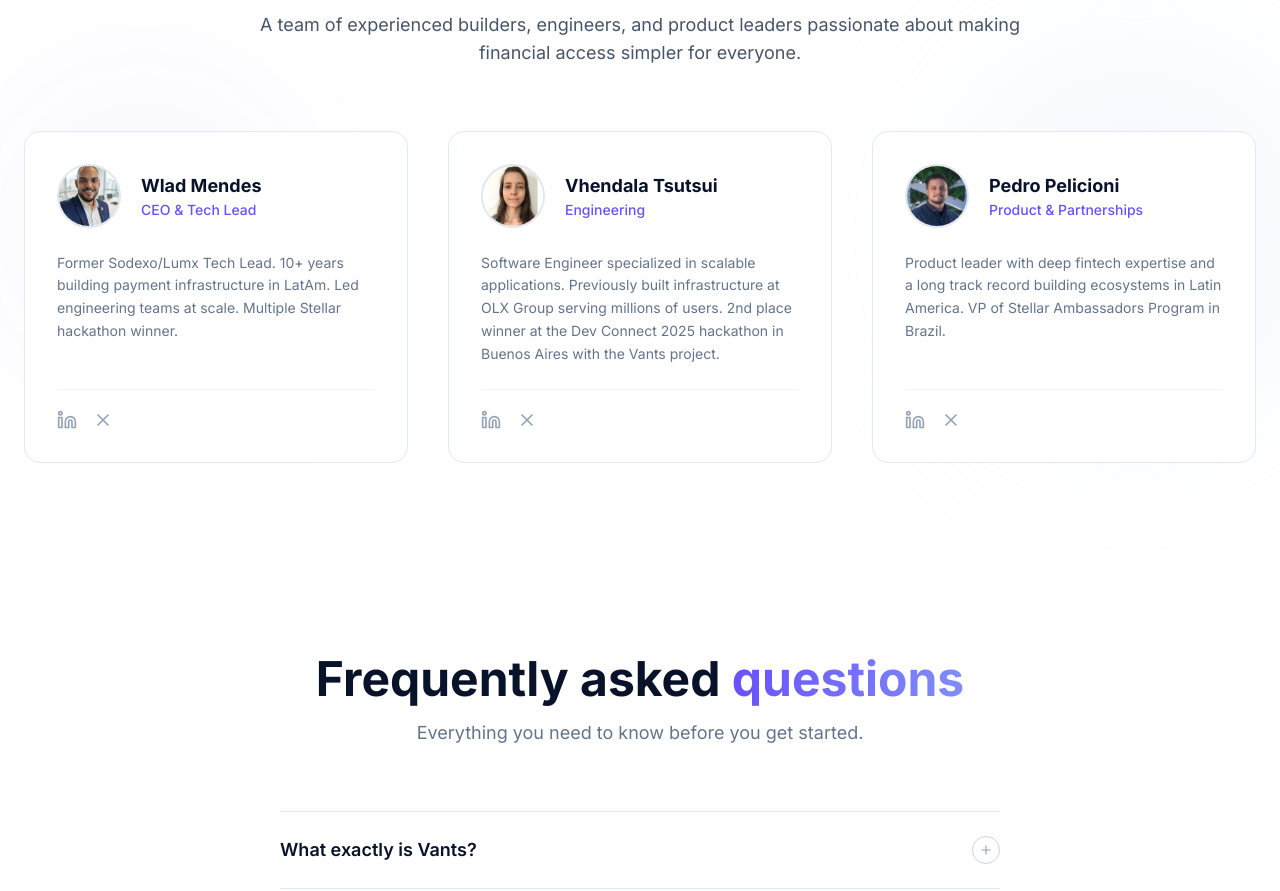
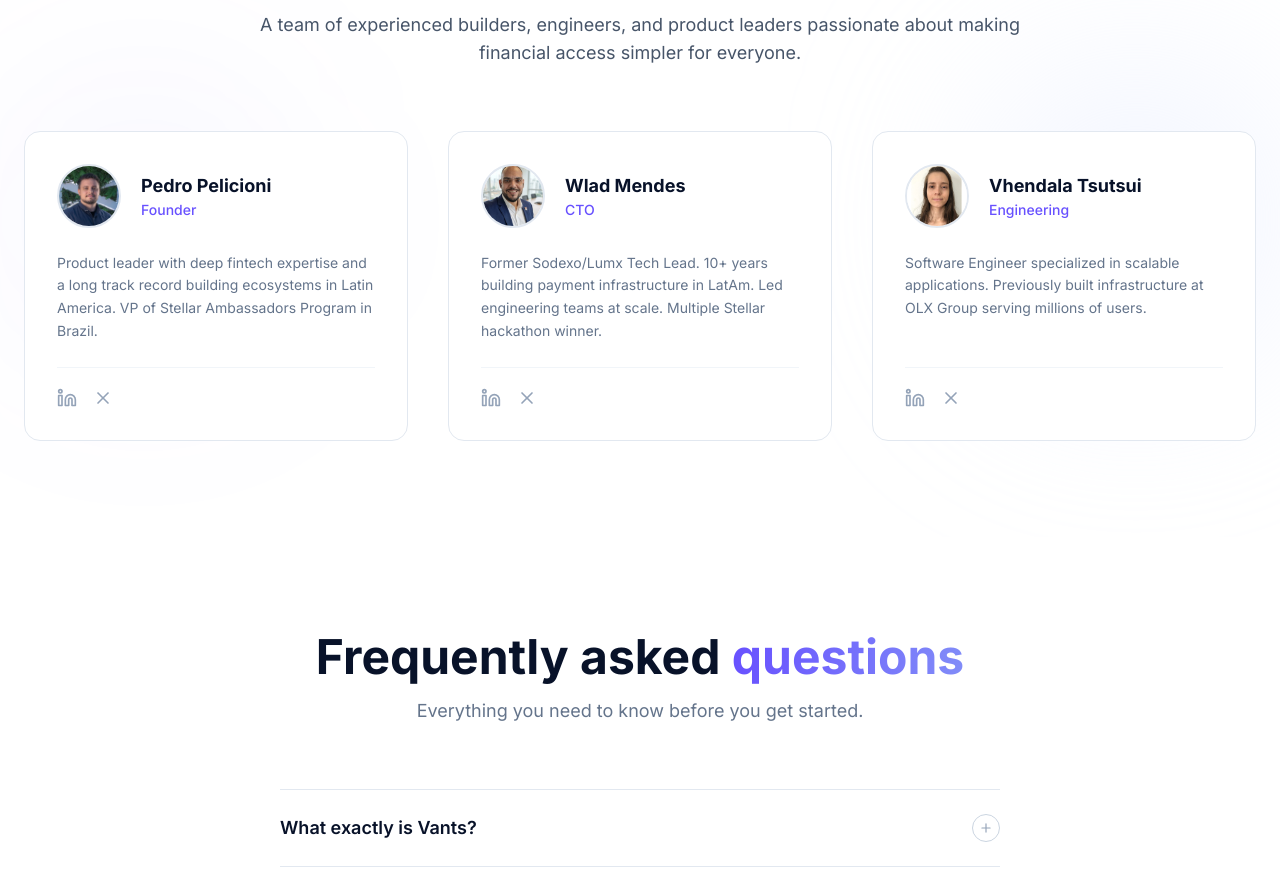
Before and after one commit to vhendala/vants-landing-page-nova, a React (Vite) app: page / in a window 1280 px wide. Shown: the part 4520-5411 px from the top of the page. Built offline with nearby package versions, Linux system fonts and the light colour scheme.

Commit message:
feat: update team member roles, descriptions and reorder cards

```diff
--- a/src/components/Team.tsx
+++ b/src/components/Team.tsx
@@ -6,6 +6,17 @@ export const Team = () => {
   const { t } = useLanguage();
 
   const team = [
+    {
+      name: "Pedro Pelicioni",
+      role: t.team.members.pedro.role,
+      bio: t.team.members.pedro.bio,
+      initials: "PP",
+      image: "/pedro.jpg",
+      socials: {
+        linkedin: "https://www.linkedin.com/in/pedro-pelicioni/",
+        twitter: "https://x.com/pelicioni_xlm",
+      }
+    },
     {
       name: "Wlad Mendes",
       role: t.team.members.wlad.role,
@@ -26,17 +37,6 @@ export const Team = () => {
       socials: {
         linkedin: "https://www.linkedin.com/in/vhendala/",
         twitter: "https://x.com/vhendala",
-      }
-    },
-    {
-      name: "Pedro Pelicioni",
-      role: t.team.members.pedro.role,
-      bio: t.team.members.pedro.bio,
-      initials: "PP",
-      image: "/pedro.jpg",
-      socials: {
-        linkedin: "https://www.linkedin.com/in/pedro-pelicioni/",
-        twitter: "https://x.com/pelicioni_xlm",
       }
     }
   ];
--- a/src/i18n/translations.ts
+++ b/src/i18n/translations.ts
@@ -163,15 +163,15 @@ export const translations = {
       subtitle: 'A team of experienced builders, engineers, and product leaders passionate about making financial access simpler for everyone.',
       members: {
         wlad: {
-          role: "CEO & Tech Lead",
+          role: "CTO",
           bio: "Former Sodexo/Lumx Tech Lead. 10+ years building payment infrastructure in LatAm. Led engineering teams at scale. Multiple Stellar hackathon winner.",
         },
         vhendala: {
           role: "Engineering",
-          bio: "Software Engineer specialized in scalable applications. Previously built infrastructure at OLX Group serving millions of users. 2nd place winner at the Dev Connect 2025 hackathon in Buenos Aires with the Vants project.",
+          bio: "Software Engineer specialized in scalable applications. Previously built infrastructure at OLX Group serving millions of users.",
         },
         pedro: {
-          role: "Product & Partnerships",
+          role: "Founder",
           bio: "Product leader with deep fintech expertise and a long track record building ecosystems in Latin America. VP of Stellar Ambassadors Program in Brazil.",
         }
       }
@@ -375,15 +375,15 @@ export const translations = {
       subtitle: 'Um time de builders experientes, engenheiros e líderes de produto apaixonados por tornar o acesso financeiro mais simples para todos.',
       members: {
         wlad: {
-          role: "CEO & Tech Lead",
+          role: "CTO",
           bio: "Ex-Tech Lead na Sodexo/Lumx. Mais de 10 anos construindo infraestrutura de pagamentos na América Latina. Liderou times de engenharia em larga escala. Múltiplas vezes vencedor de hackathons da Stellar.",
         },
         vhendala: {
-          role: "Engenharia",
-          bio: "Engenheira de Software especializada em aplicações escaláveis. Anteriormente construiu infraestrutura no Grupo OLX servindo milhões de usuários. Vencedora do 2º lugar no hackathon Dev Connect 2025 em Buenos Aires com o projeto Vants.",
+          role: "Engineering",
+          bio: "Engenheira de Software especializada em aplicações escaláveis. Anteriormente construiu infraestrutura no Grupo OLX servindo milhões de usuários.",
         },
         pedro: {
-          role: "Produto e Parcerias",
+          role: "Founder",
           bio: "Líder de produto com profunda experiência em fintechs e longo histórico construindo ecossistemas na América Latina. VP do Programa de Embaixadores da Stellar no Brasil.",
         }
       }
@@ -585,15 +585,15 @@ export const translations = {
       subtitle: 'Un equipo de builders experimentados, ingenieros y líderes de producto apasionados por hacer el acceso financiero más simple para todos.',
       members: {
         wlad: {
-          role: "CEO & Tech Lead",
+          role: "CTO",
           bio: "Ex-Tech Lead en Sodexo/Lumx. Más de 10 años construyendo infraestructura de pagos en América Latina. Lideró equipos de ingeniería a gran escala. Múltiples veces ganador de hackathons de Stellar.",
         },
         vhendala: {
-          role: "Ingeniería",
-          bio: "Ingeniera de software especializada en aplicaciones escalables. Anteriormente construyó infraestructura en OLX Group sirviendo a millones de usuarios. Ganadora del 2º lugar en el hackathon Dev Connect 2025 en Buenos Aires con el proyecto Vants.",
+          role: "Engineering",
+          bio: "Ingeniera de software especializada en aplicaciones escalables. Anteriormente construyó infraestructura en OLX Group sirviendo a millones de usuarios.",
         },
         pedro: {
-          role: "Producto y Alianzas",
+          role: "Founder",
           bio: "Líder de producto con profunda experiencia en fintechs y un largo historial construyendo ecosistemas en América Latina. VP del Programa de Embajadores de Stellar en Brasil.",
         }
       }
```
